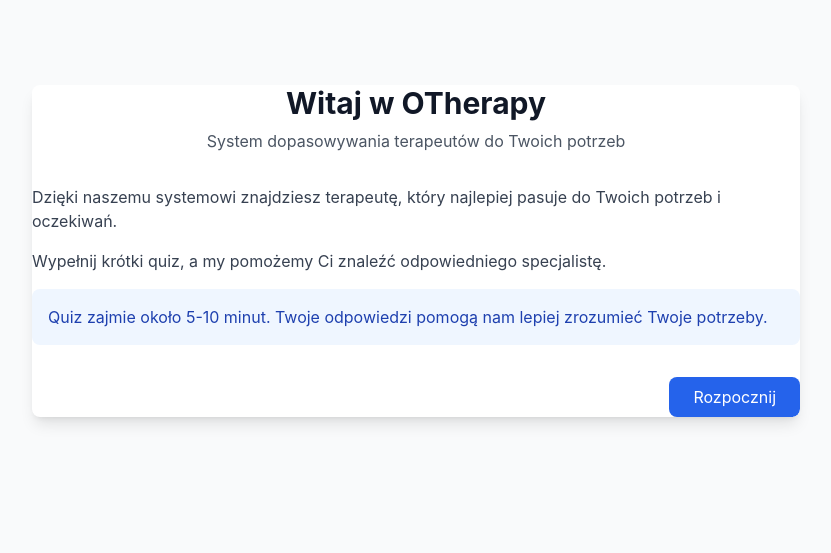
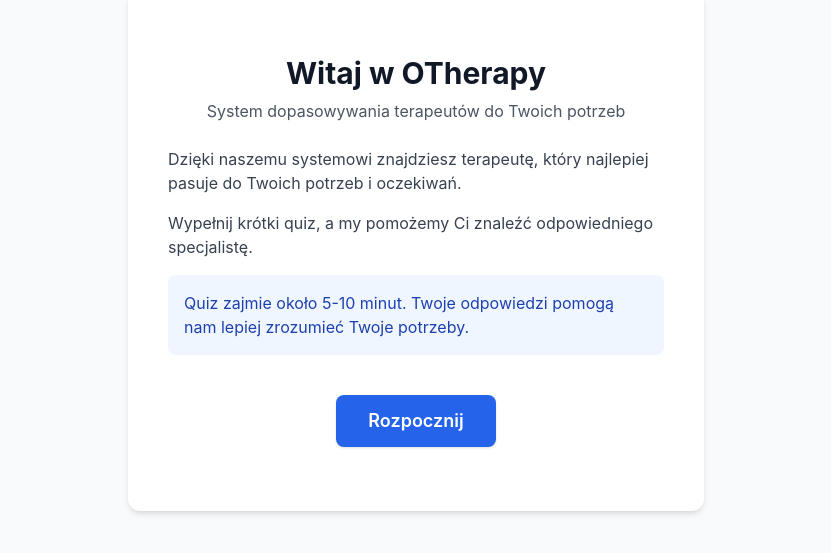
Before and after one commit to Usadowiony/otherapy, a React (Create React App) app in the folder frontend/: page / in a window 1280 px wide. Shown: the part 149-702 px from the top of the page, without its empty margins (224-1055 px from the left). Built offline with nearby package versions, Linux system fonts and the light colour scheme.

Commit message:
fix home page welcome ui

```diff
--- a/frontend/src/components/common/QuizContainer.jsx
+++ b/frontend/src/components/common/QuizContainer.jsx
@@ -1,4 +1,25 @@
 import React from 'react';
+
+// Kontener quizu, który NIE ogranicza szerokości dzieci
+export const QuizOuterContainer = ({ children }) => (
+  <div className="min-h-screen flex items-center justify-center p-4 bg-gray-50">
+    {children}
+  </div>
+);
+
+// Kontener do quizu (pytania, podsumowanie) - szeroki
+export const QuizInnerContainer = ({ children }) => (
+  <div className="w-full max-w-3xl bg-white rounded-lg shadow-lg overflow-hidden">
+    {children}
+  </div>
+);
+
+// Kontener do strony powitalnej - węższy
+export const WelcomeContainer = ({ children }) => (
+  <div className="w-full max-w-xl bg-white rounded-xl shadow-md px-6 py-10 mx-auto">
+    {children}
+  </div>
+);
 
 const QuizContainer = ({ children }) => {
   return (
--- a/frontend/src/components/quiz/Welcome.jsx
+++ b/frontend/src/components/quiz/Welcome.jsx
@@ -2,9 +2,9 @@ import React from 'react';
 
 const Welcome = ({ onStart }) => {
   return (
-    <>
+    <div className="w-full max-w-xl mx-auto px-4 py-6 bg-white rounded-xl">
       {/* Header */}
-      <div className="text-center">
+      <div className="text-center mb-6">
         <h1 className="text-3xl font-bold text-gray-900 mb-2">
           Witaj w OTherapy
         </h1>
@@ -14,7 +14,7 @@ const Welcome = ({ onStart }) => {
       </div>
 
       {/* Content */}
-      <div className="mt-8 space-y-4">
+      <div className="space-y-4">
         <p className="text-gray-700">
           Dzięki naszemu systemowi znajdziesz terapeutę, który najlepiej pasuje do Twoich potrzeb i oczekiwań.
         </p>
@@ -29,15 +29,15 @@ const Welcome = ({ onStart }) => {
       </div>
 
       {/* Navigation */}
-      <div className="mt-8 flex justify-end">
+      <div className="mt-10 flex justify-center">
         <button
           onClick={onStart}
-          className="px-6 py-2 bg-blue-600 text-white rounded-lg hover:bg-blue-700 transition-colors"
+          className="px-8 py-3 bg-blue-600 text-white rounded-lg hover:bg-blue-700 transition-colors text-lg font-semibold shadow"
         >
           Rozpocznij
         </button>
       </div>
-    </>
+    </div>
   );
 };
 
--- a/frontend/src/pages/HomePage.jsx
+++ b/frontend/src/pages/HomePage.jsx
@@ -1,5 +1,5 @@
 import React, { useState, useEffect } from 'react';
-import QuizContainer from '../components/common/QuizContainer';
+import { QuizOuterContainer, QuizInnerContainer, WelcomeContainer } from '../components/common/QuizContainer';
 import Welcome from '../components/quiz/Welcome';
 import { getAllQuizzes } from '../services/quizService';
 import { getQuizDraft } from '../services/quizDraftService';
@@ -50,18 +50,21 @@ const HomePage = () => {
 
   if (currentStep === 'welcome') {
     return (
-      <QuizContainer>
+      <QuizOuterContainer>
+        <WelcomeContainer>
           <Welcome onStart={handleStart} />
           {loading && <div className="mt-8 text-center text-blue-600">Ładowanie quizu...</div>}
           {error && <div className="mt-8 text-center text-red-600">{error}</div>}
-      </QuizContainer>
+        </WelcomeContainer>
+      </QuizOuterContainer>
     );
   }
 
   if (currentStep === 'quiz' && questions.length > 0) {
     const q = questions[currentQuestion];
     return (
-      <QuizContainer>
+      <QuizOuterContainer>
+        <QuizInnerContainer>
           <div className="p-6">
             <div className="mb-6">
               <div className="text-lg font-semibold mb-2">Pytanie {currentQuestion + 1} z {questions.length}</div>
@@ -99,18 +102,21 @@ const HomePage = () => {
               </button>
             </div>
           </div>
-      </QuizContainer>
+        </QuizInnerContainer>
+      </QuizOuterContainer>
     );
   }
 
   if (currentStep === 'summary') {
     return (
-      <QuizContainer>
+      <QuizOuterContainer>
+        <QuizInnerContainer>
           <div className="p-8 text-center">
             <h2 className="text-3xl font-bold mb-4">Gratulacje!</h2>
             <p className="text-lg text-gray-700">Ukończyłeś quiz. Wynik i rekomendacje pojawią się tutaj w przyszłości.</p>
           </div>
-      </QuizContainer>
+        </QuizInnerContainer>
+      </QuizOuterContainer>
     );
   }
 
```
Lines whose indentation alone changed are shown as unchanged.
